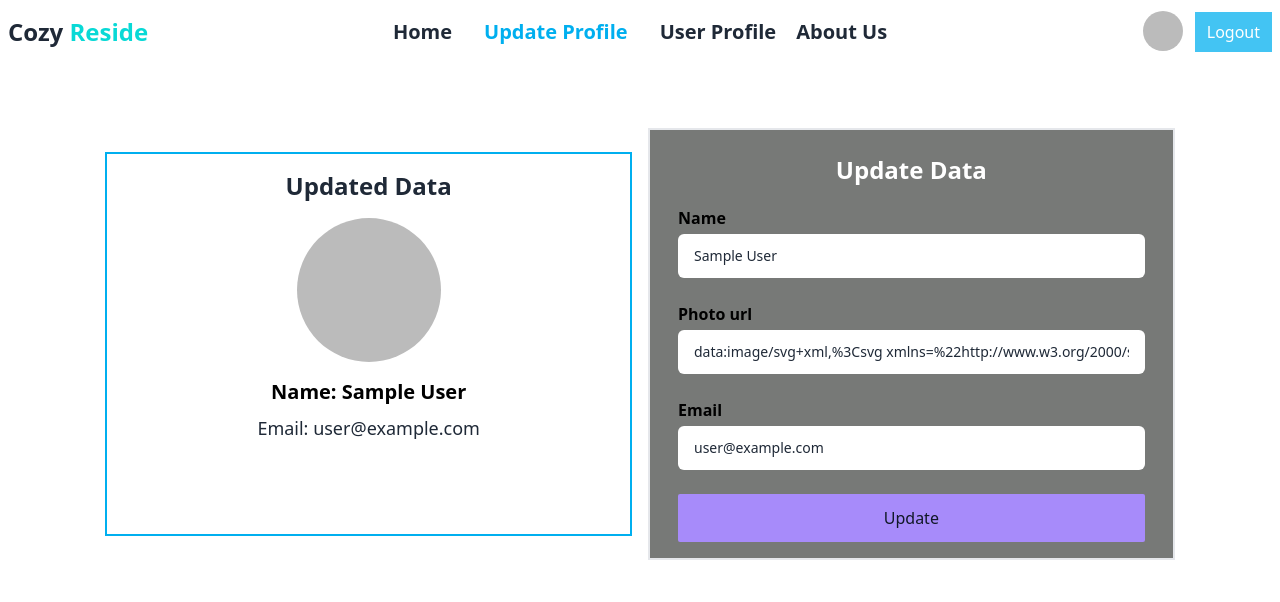
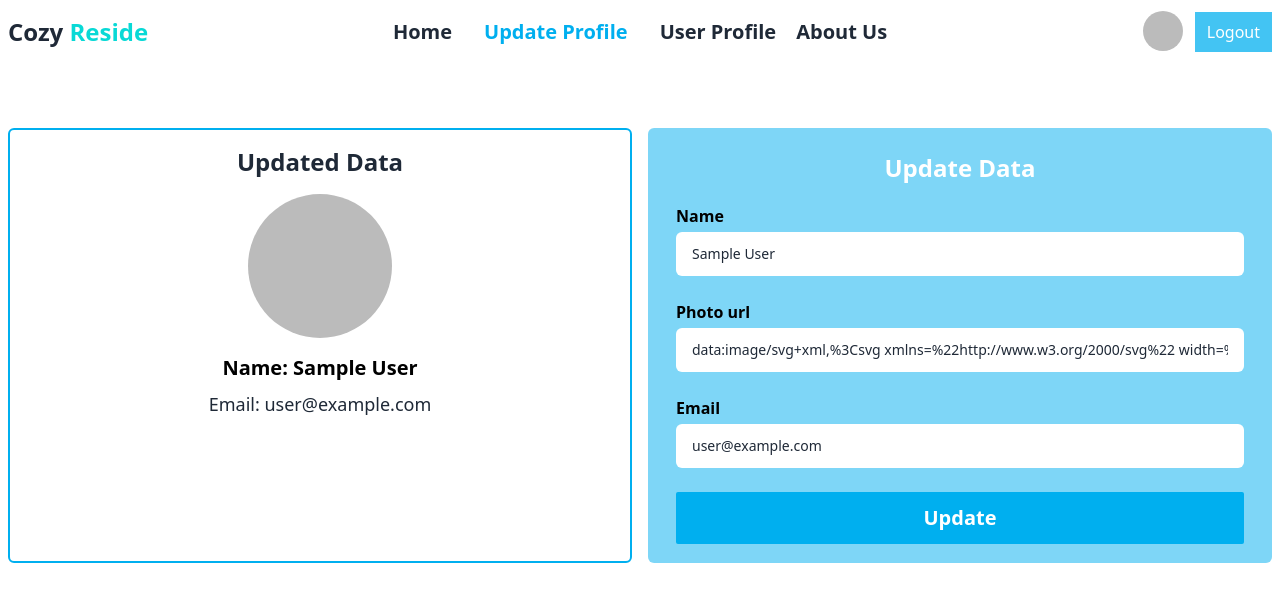
Before and after one commit to git-zahidul-islam/cozy-reside, a React (Vite) app: page /updateProfile in a window 1280 px wide. Shown: the top 602 px of the page. Built offline with nearby package versions, Linux system fonts and the light colour scheme; no server answers; sample sign-in values are in the browser's storage.

Commit message:
update profile design change

```diff
--- a/src/pages/UpdateProfile.jsx
+++ b/src/pages/UpdateProfile.jsx
@@ -31,12 +31,12 @@ const UpdateProfile = () => {
     }
 
     return (
-        <div className="flex lg:flex-row md:flex-row flex-col justify-center items-center gap-4 mt-16">
+        <div className="grid lg:grid-cols-2 md:grid-cols-2 grid-cols-1 justify-center items-center gap-4 mt-16">
             <Helmet>
                 <title>Cozy Reside | Update Profile</title>
             </Helmet>
             {/* user update show */}
-            <div className="flex flex-col items-center gap-4 border-2 p-4 border-[#00AFEF] md:w-5/12 min-h-96">
+            <div className="flex flex-col items-center gap-4 border-2 p-4 border-[#00AFEF] min-h-[435px] rounded-md">
                 <h1 className="text-2xl font-bold">Updated Data</h1>
                 <div className="w-36 h-36">
                     <img className="rounded-full h-full w-full" src={user.photoURL ? user.photoURL : defaultIMG} alt="photo" />
@@ -48,7 +48,7 @@ const UpdateProfile = () => {
             </div>
 
             {/* update part */}
-            <div className="lg:w-5/12 md:w-5/12 w-8/12 min-h-96 space-y-3 p-4 bg-[#2124229C] border-2">
+            <div className="min-h-[435px] space-y-3 p-4 bg-[#00afef81] rounded-md">
                 <h1 className="text-2xl font-bold text-center text-white py-2">Update Data</h1>
                 <form onSubmit={handleSubmit(handleUpdate)} className="space-y-6 px-3">
                     <div className="space-y-1 text-sm">
@@ -92,7 +92,7 @@ const UpdateProfile = () => {
                         />
                         {errors.email && <span className="text-red-500">This field is required</span>}
                     </div>
-                    <button className="block w-full p-3 text-center rounded-sm text-gray-900 bg-violet-400">Update</button>
+                    <button className="block w-full p-3 text-center rounded-sm bg-[#00AFEF] text-xl font-bold text-white">Update</button>
                 </form>
             </div>
 
```
